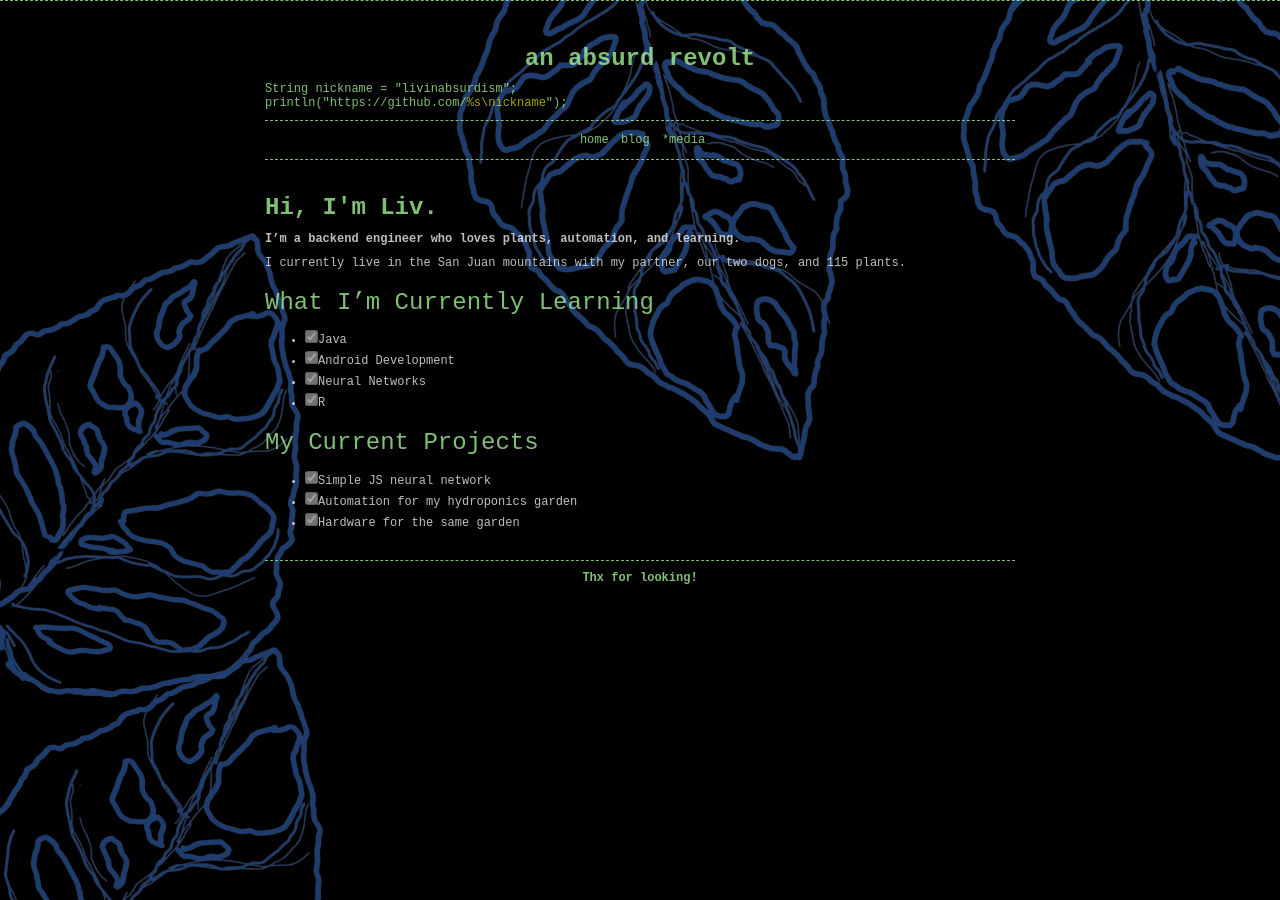
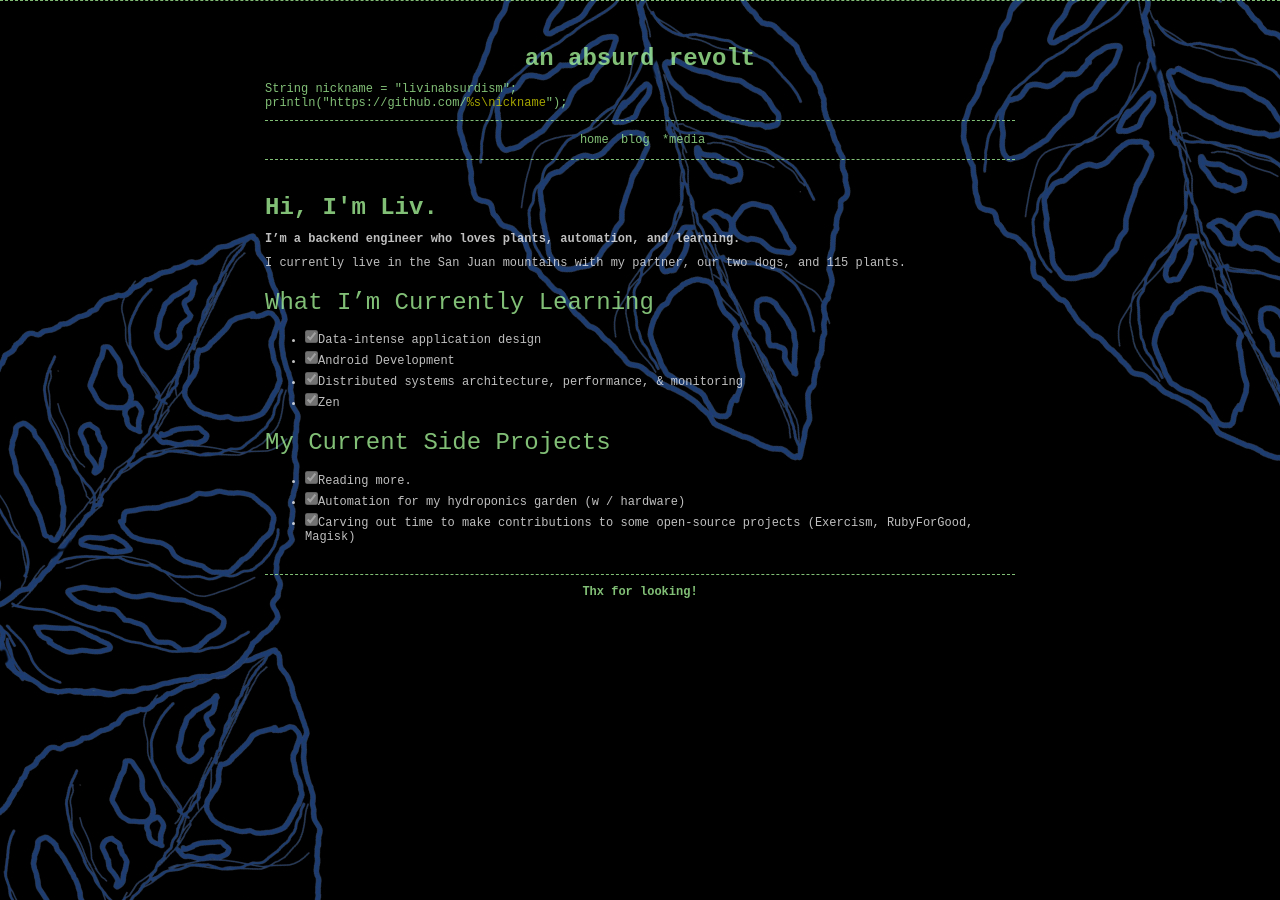
Before and after one commit to LivInAbsurdism/livinabsurdism.github.io, a Jekyll site: the page built from index.md, in a window 1280 px wide. Built offline with Jekyll 4.4.1, drawn with Linux system fonts in a browser that asks for light colours.

Commit message:
update currently learning and side projects w up to date information

```diff
--- a/index.md
+++ b/index.md
@@ -10,13 +10,13 @@ I currently live in the San Juan mountains with my partner, our two dogs, and 11
 
 ### What I'm Currently Learning
 
-- [x] Java
+- [x] Data-intense application design
 - [x] Android Development
-- [x] Neural Networks
-- [x] R
+- [x] Distributed systems architecture, performance, & monitoring
+- [x] Zen
 
-### My Current Projects
+### My Current Side Projects
 
-- [x] Simple JS neural network
-- [x] Automation for my hydroponics garden
-- [x] Hardware for the same garden
+- [x] Reading more.
+- [x] Automation for my hydroponics garden (w / hardware)
+- [x] Carving out time to make contributions to some open-source projects (Exercism, RubyForGood, Magisk)
```
